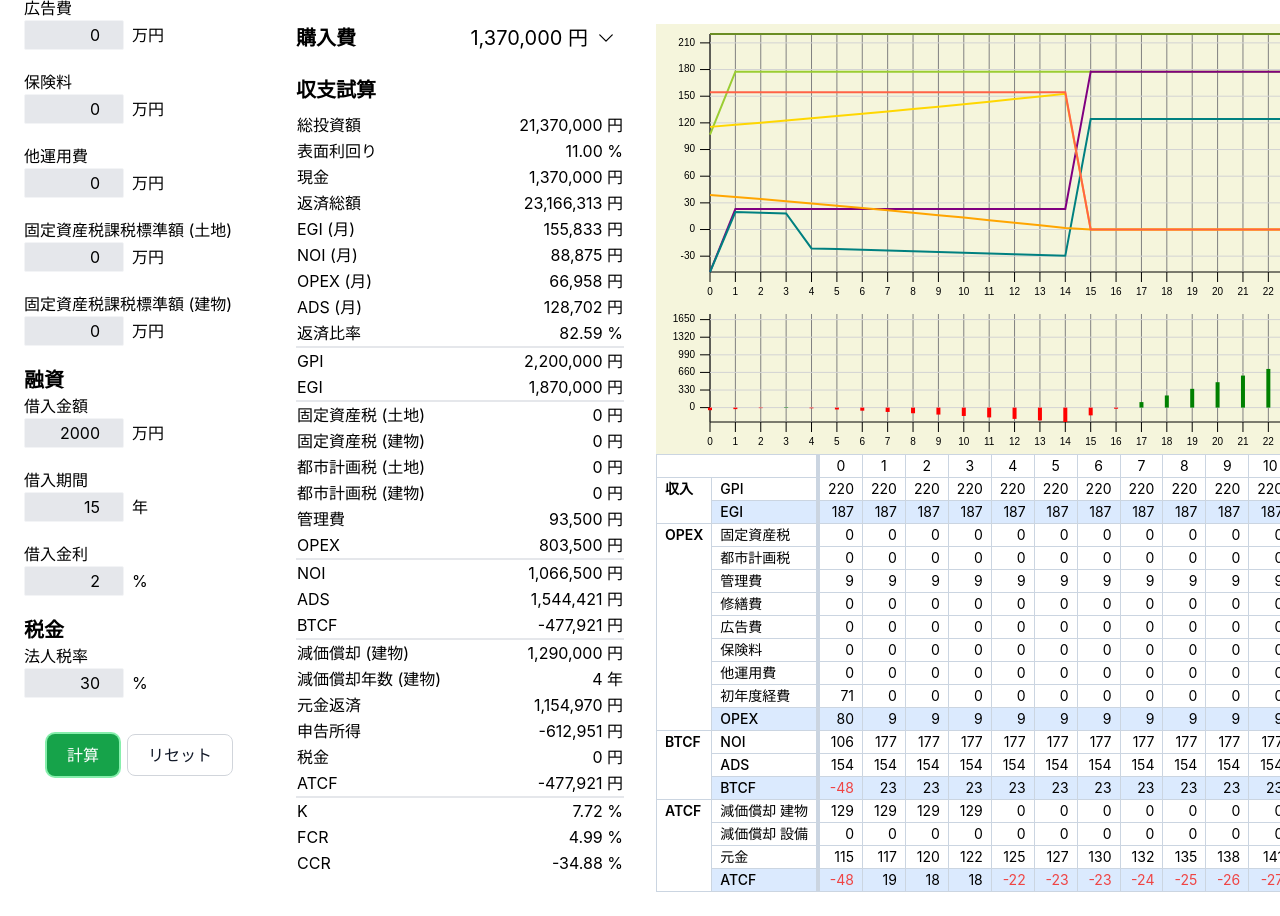
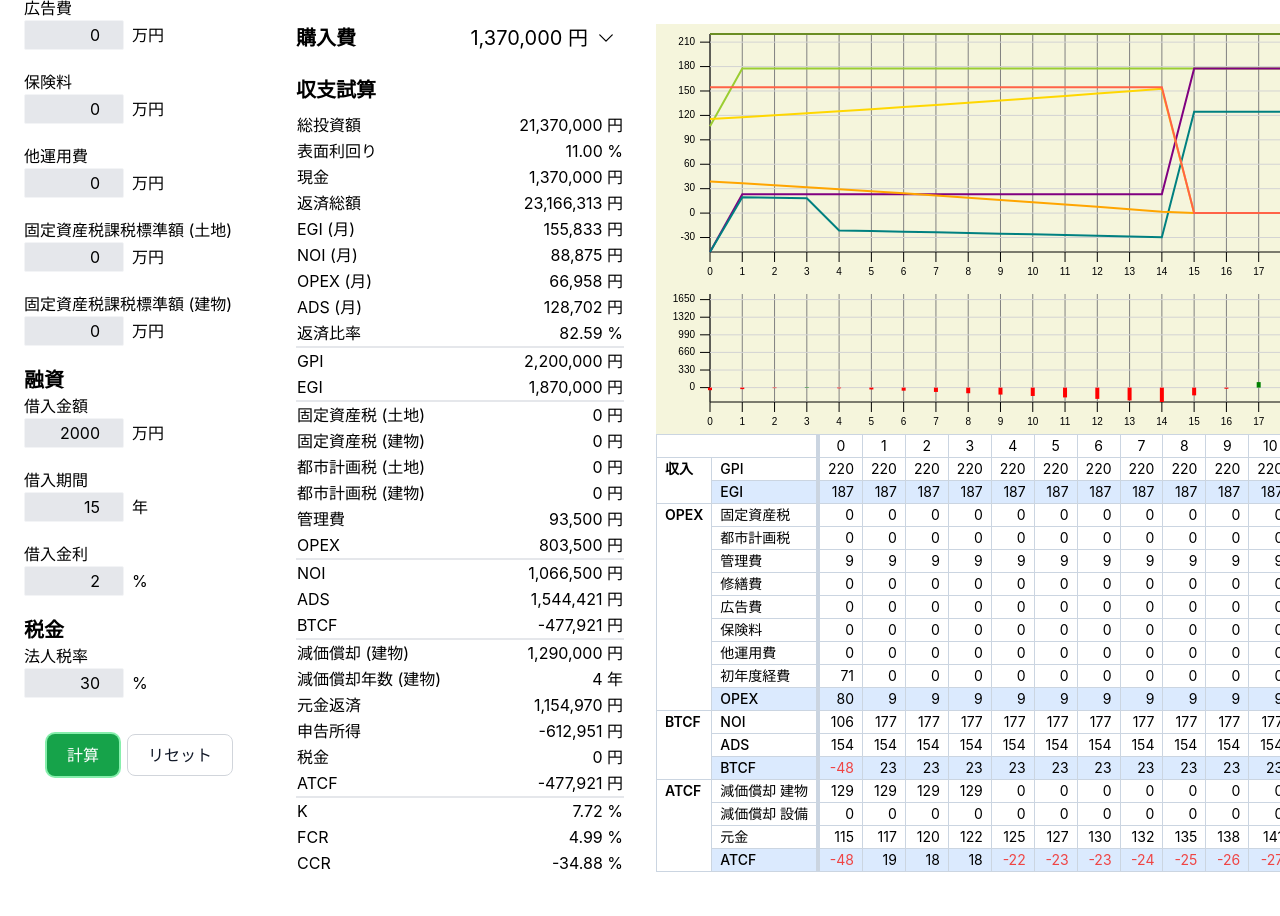
Before and after one commit to tiarafudousan/tiarafudousan.github.io, a React (Vite) app in the folder app/: page / in a window 1280 px wide. Both pictures are taken after a click on the button "計算". Built offline with nearby package versions, Linux system fonts and the light colour scheme.

Commit message:
graph width

```diff
--- a/app/src/components/graphs/BarGraph.tsx
+++ b/app/src/components/graphs/BarGraph.tsx
@@ -2,7 +2,7 @@ import React from "react"
 import Graph from "./Graph"
 import { BarGraphType, Point } from "./Graph/canvas/types"
 
-const GRAPH_WIDTH = 800
+const GRAPH_WIDTH = 1000
 const GRAPH_HEIGHT = 150
 
 interface Props {
--- a/app/src/components/graphs/LineGraph.tsx
+++ b/app/src/components/graphs/LineGraph.tsx
@@ -9,8 +9,8 @@ import {
 } from "./Graph/canvas/types"
 import { isInside, findNearestIndex, getX, getY } from "./Graph/canvas/math"
 
-const GRAPH_WIDTH = 800
-const GRAPH_HEIGHT = 280
+const GRAPH_WIDTH = 1000
+const GRAPH_HEIGHT = 260
 const HOVER_WIDTH = 300
 const HOVER_MARGIN = 20
 const HOVER_HEIGHT = 168
```
